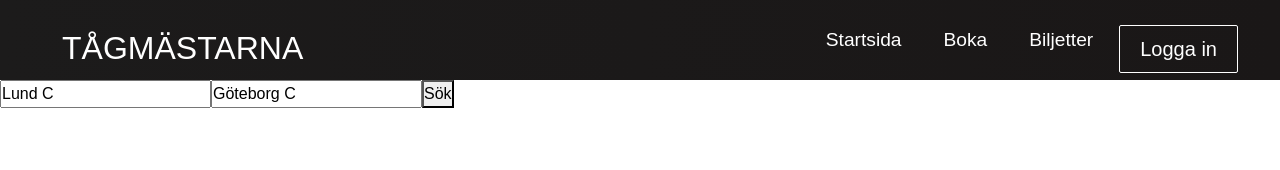
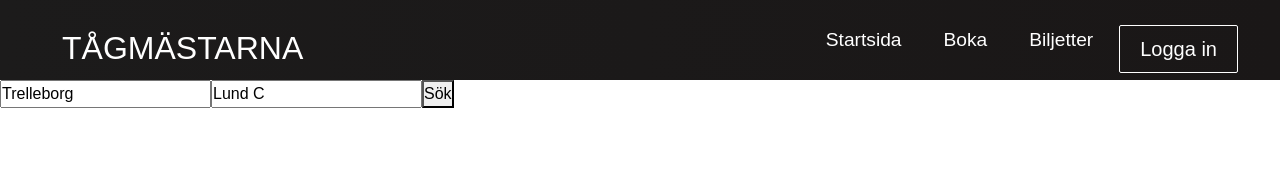
Before and after one commit to NikyAviator/TrainMasters, a React (Vite) app: page /boka in a window 1280 px wide. Shown: the top 170 px of the page. Built offline with nearby package versions, Linux system fonts and the light colour scheme; the HTML template or start-up script is replaced by a standard one.

Commit message:
small fix

```diff
--- a/src/components/Pages/BookingPage.jsx
+++ b/src/components/Pages/BookingPage.jsx
@@ -7,8 +7,8 @@ import DisplayRoutes from '../UI/DisplayRoutes';
 export default function BookingPage() {
   const [routes, setRoutes] = useState([]);
   let emptyFormValues = {
-    start: 'Lund C',
-    end: 'Göteborg C',
+    start: 'Trelleborg',
+    end: 'Lund C',
   };
   const [formValues, updateStateFormValue] = useStates({ ...emptyFormValues });
   const onChangeFormValue = (event) => {
```
Also changed, not shown: 1 other file (tests, documents, lock files or other folders).
